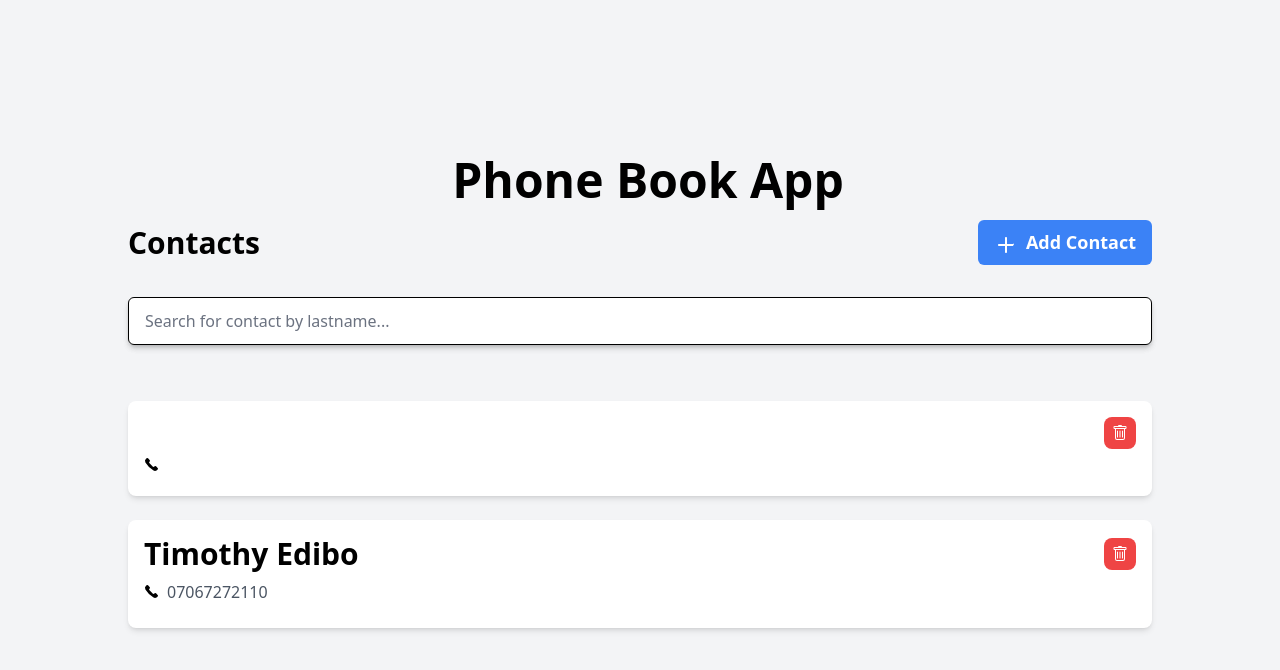
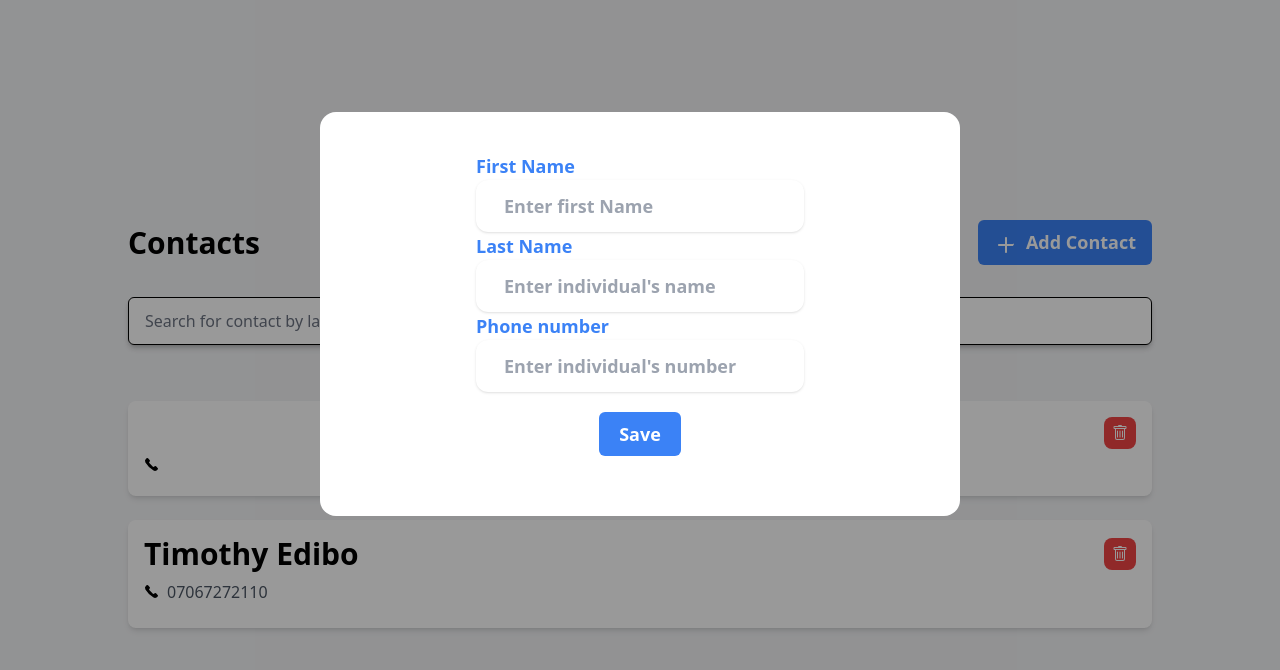
Before and after one commit to Timmy-Edibo/phonebook-frontend, a React (Create React App) app: page / in a window 1280 px wide. Both pictures are taken after a click on the button "Add Contact". Shown: the top 670 px of the page. Built offline with nearby package versions, Linux system fonts and the light colour scheme.

Commit message:
created a form for contact and modal & implemented a post request

```diff
--- a/src/App.js
+++ b/src/App.js
@@ -8,10 +8,39 @@ import { ReactComponent as PhoneBookIcon } from './assets/phonebook.svg';
 
 function App(props) {
   const [searchValue, setSearchValue] = useState('');
+  const [showAddForm, setShowAddForm] = useState(false); //
+  const [contacts, setContacts] = useState([
+    {
+      firstName: 'John',
+      lastName: 'Doe',
+      phone_number: '08012345678',
+    }
+  ]);
 
   function handleSearchChange(event) {
     setSearchValue(event.target.value);
   }
+  const handleAddContact = () => {
+    setShowAddForm(true);
+  }
+    const closemodal=()=>{
+      fetch('https://phonebook-backend-production-a67d.up.railway.app/api/v1/phonebook/create', {
+  method: 'POST',
+  headers: {
+    'Content-Type': 'application/json'
+  },
+  body: JSON.stringify({
+    firstName: contacts.firstName,
+    lastName: contacts.lastName,
+    phone_number: contacts.phone_number
+  })
+})
+  .then(response => response.json())
+  .then(data => console.log(data)
+  )
+  .catch(error => console.error(error));
+
+    }
 
   function handleSearch() {
     // Perform some action when the search button is clicked
@@ -30,8 +59,31 @@ function App(props) {
           <div className="flex justify-between items-center">
             <div className="text-3xl font-bold">Contacts</div>
             <div className="bg-blue-500 rounded-md px-4 py-2 text-white">
-              <AddButton />
+              <AddButton  handleAddContact={handleAddContact} />
             </div>
+            {showAddForm &&
+            <div className="fixed w-full h-full inset-0 bg-modal " >
+              <div className="bg-white rounded-2xl opacity-100 flex w-1/2 mx-auto my-28 py-10 px-10  justify-center items-center" >
+                <form htmlFor="addContact" className="flex flex-col items-center justify-center">
+                  <div className="flex flex-col ">
+                    <label htmlFor="name" className="text-blue-500">First Name</label>
+                    <input type="text" name="name" id="name" placeholder="Enter first Name" className="w-full shadow rounded-xl px-7 py-3" value={contacts.firstName} onChange={(e)=> setContacts({...Contact, firstName:e.target.value})} />
+                  </div>
+                  <div className="flex flex-col ">
+                    <label htmlFor="name" className="text-blue-500">Last Name</label>
+                    <input type="text" name="name" id="name" placeholder="Enter individual's name" className="w-full shadow rounded-xl px-7 py-3" value={contacts.lastName} onChange={(e)=> setContacts({...Contact, lastName:e.target.value})} />
+                  </div>
+                  <div className="flex flex-col ">
+                    <label htmlFor="phone" className="text-blue-500">Phone number</label>
+                    <input type="tel" name="phone" id="phone" value={contacts.phone_number} onChange={(e)=>setContacts({...contacts, phone_number:e.target.value})} placeholder="Enter individual's number" className=" w-full shadow rounded-xl px-7 py-3" />
+                  </div>
+                  <button onClick={closemodal} className="bg-blue-500 px-5 py-2 my-5 rounded-md text-white" >Save </button>
+                </form>
+              </div>
+
+            </div>
+}
+
           </div>
         </div>
 
--- a/src/component/addContact.js
+++ b/src/component/addContact.js
@@ -1,10 +1,10 @@
 import React from 'react';
 
-function AddButton(props) {
+function AddButton({ handleAddContact }) {
   return (
     <button
     className=''
-    onClick={props.onClick}>
+    onClick={handleAddContact}>
       <svg className='w-6 h-6 inline-block mr-2' viewBox='0 0 24 24'>
         <path fill='currentColor' d='M19,11H13V5c0-0.55-0.45-1-1-1s-1,0.45-1,1v6H5c-0.55,0-1,0.45-1,1s0.45,1,1,1h6v6c0,0.55,0.45,1,1,1s1-0.45,1-1v-6h6C19.55,12,20,11.55,20,11S19.55,10,19,11z' />
       </svg>
--- a/src/component/searchButton.js
+++ b/src/component/searchButton.js
@@ -2,7 +2,7 @@ import React from 'react';
 
 function SearchButton(props) {
   return (
-    <div className="relative">
+    <div className="">
       <input
         type="text"
         className="w-full h-12 px-4 pr-12 text-gray-700 placeholder-gray-500 bg-white border border-black rounded-md shadow-md appearance-none focus:outline-none focus:shadow-outline-blue focus:border-blue-300"
--- a/tailwind.config.js
+++ b/tailwind.config.js
@@ -4,7 +4,12 @@ module.exports = {
     "./src/**/*.{js,jsx,ts,tsx}",
   ],
   theme: {
-    extend: {},
+    extend: {
+      colors: {
+				grey: '#EDEDED',
+				modal: 'rgba(0,0,0,0.4)',
+			},
+    },
   },
   plugins: [],
 }
```
